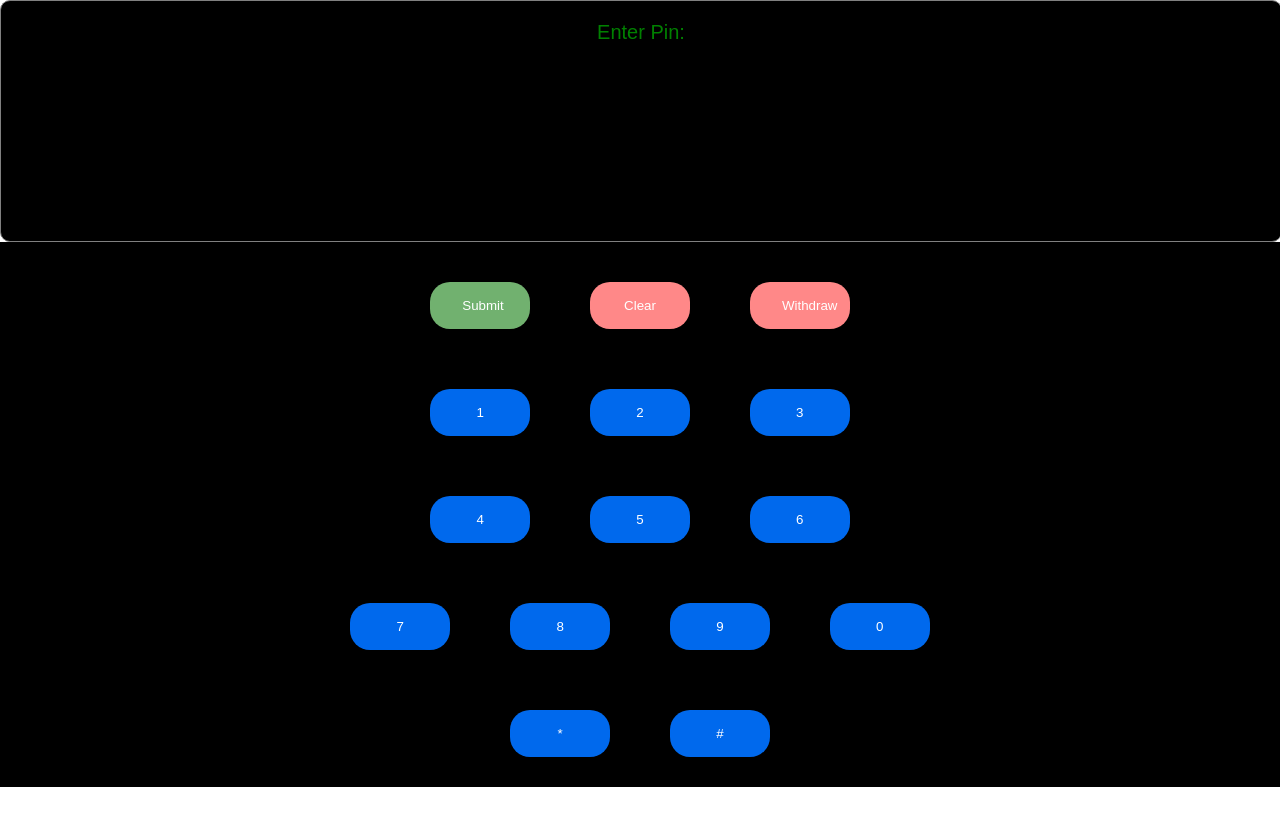
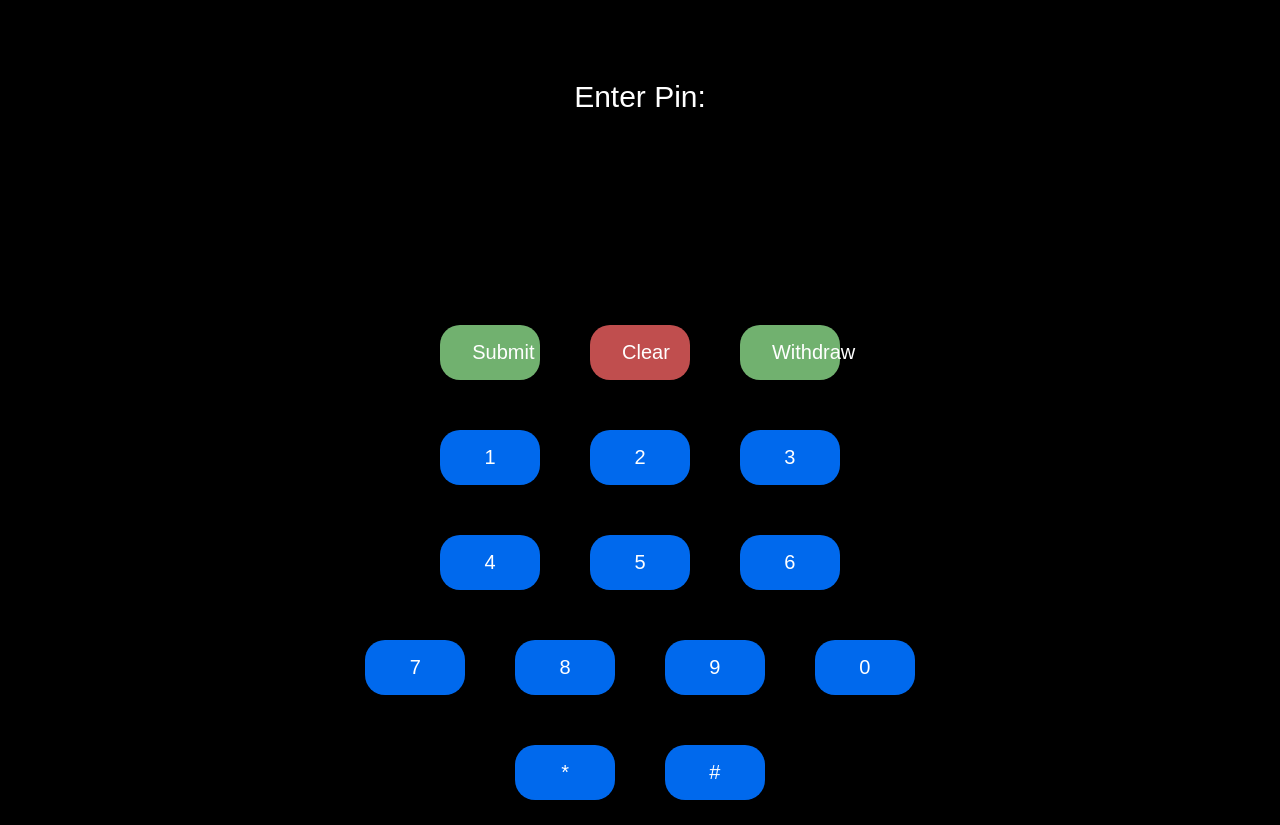
Before and after one commit to ryanfleming99/ReactATM, a React (Create React App) app in the folder react-atm/: page / in a window 1280 px wide. Before the commit the page ends 800 px from the top, so only its background shows below. Built offline with nearby package versions, Linux system fonts and the light colour scheme.

Commit message:
updated styling, amended overdraft error issue

```diff
--- a/react-atm/src/components/Display.css
+++ b/react-atm/src/components/Display.css
@@ -1,21 +1,14 @@
 .display {
-  display: inline-block;
-  text-decoration: none;
+  padding-top: 50px;
   background: black;
-  color: #ffffff;
   font-family: sans-serif;
   font-size: 20px;
   text-align: center;
   width: 100vw;
   height: 30vh;
-  border: 1px solid grey;
-  border-radius: 10px;
 }
 
-.errorMessage {
-  color: #df4646;
+p {
+  color: white;
+  font-size: 30px;
 }
-
-.successMessage {
-  color: green;
-}
--- a/react-atm/src/components/Display.js
+++ b/react-atm/src/components/Display.js
@@ -1,17 +1,19 @@
 import React from "react";
 import "./Display.css";
+//importing styles from display
 import "./Key.css";
+//importing styles from key
 import { useStateValue } from "../StateProvider";
+// StateProvider allows component to access current state of components
 
 function Display() {
   const [
     { balance, overdraft, logInError, loggedIn, input, withdrawing }
   ] = useStateValue();
+  // importing reducers from reducer.js
   return (
     <div className="display">
-      {!loggedIn && (
-        <p className="successMessage">Enter Pin: {input.map(char => "*")}</p>
-      )}
+      {!loggedIn && <p>Enter Pin: {input.map(char => "*")}</p>}
       {loggedIn && <p>Balance: {balance}</p>}
       {logInError && (
         <p className="errorMessage">
@@ -19,7 +21,7 @@ function Display() {
         </p>
       )}
       {withdrawing && <p>Enter Amount: {input} </p>}
-      {overdraft && (
+      {withdrawing && balance < 0 && (
         <p className="errorMessage">You have entered your overdraft</p>
       )}
     </div>
--- a/react-atm/src/components/Key.css
+++ b/react-atm/src/components/Key.css
@@ -1,18 +1,15 @@
 button {
-  display: inline-block;
   width: 7.8vw;
   border: none;
   padding: 1rem 2rem;
   margin: 0;
+  font-size: 20px;
   background: #0069ed;
   color: #ffffff;
   font-family: sans-serif;
   border-radius: 20px;
   cursor: pointer;
-  text-align: center;
-  -webkit-appearance: none;
-  -moz-appearance: none;
-  margin: 30px;
+  margin: 25px;
 }
 
 button:hover,
@@ -46,11 +43,13 @@ button:active {
   background: black;
 }
 
-.submit {
+.submit,
+.withdraw {
   background-color: rgb(113, 177, 111);
+  font-size: 20px;
 }
 
-.clear,
-.withdraw {
-  background-color: rgb(255, 136, 136);
+.clear {
+  background-color: rgb(192, 78, 78);
+  font-size: 20px;
 }
```
Also changed, not shown: 1 other file (tests, documents, lock files or other folders).
